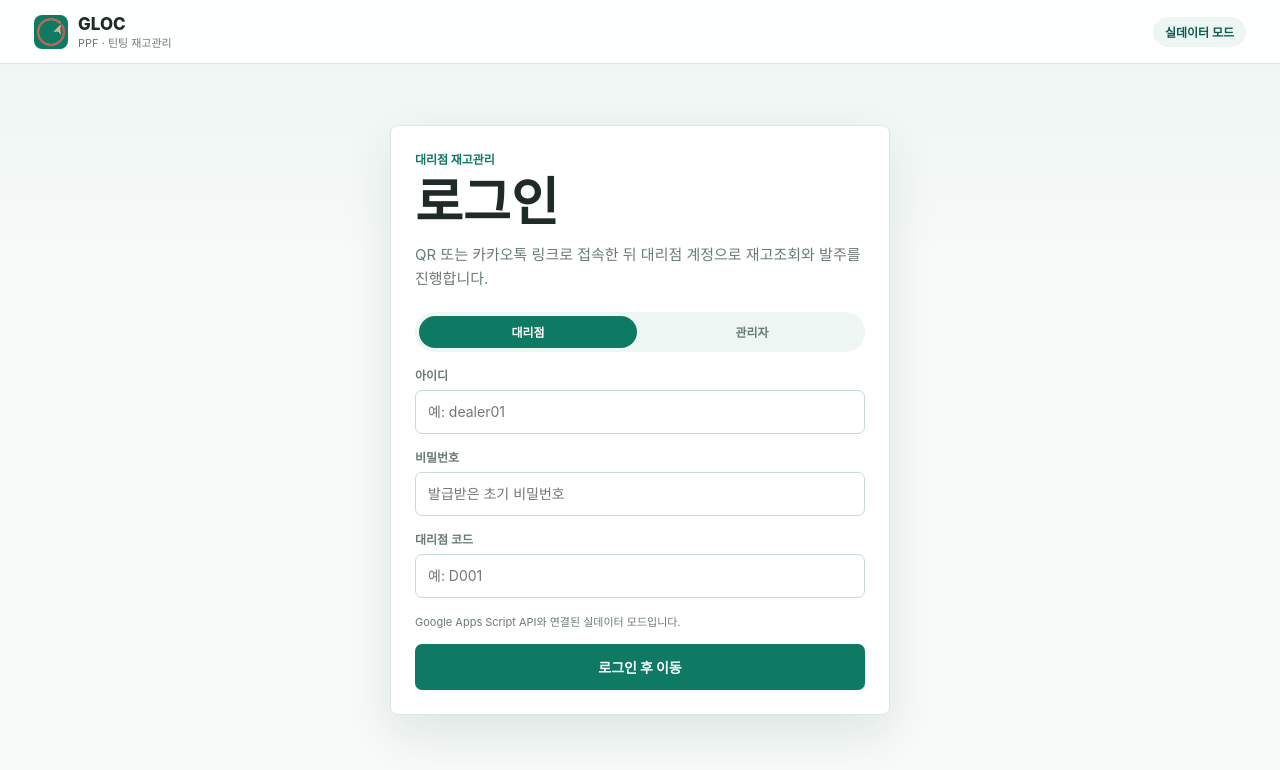
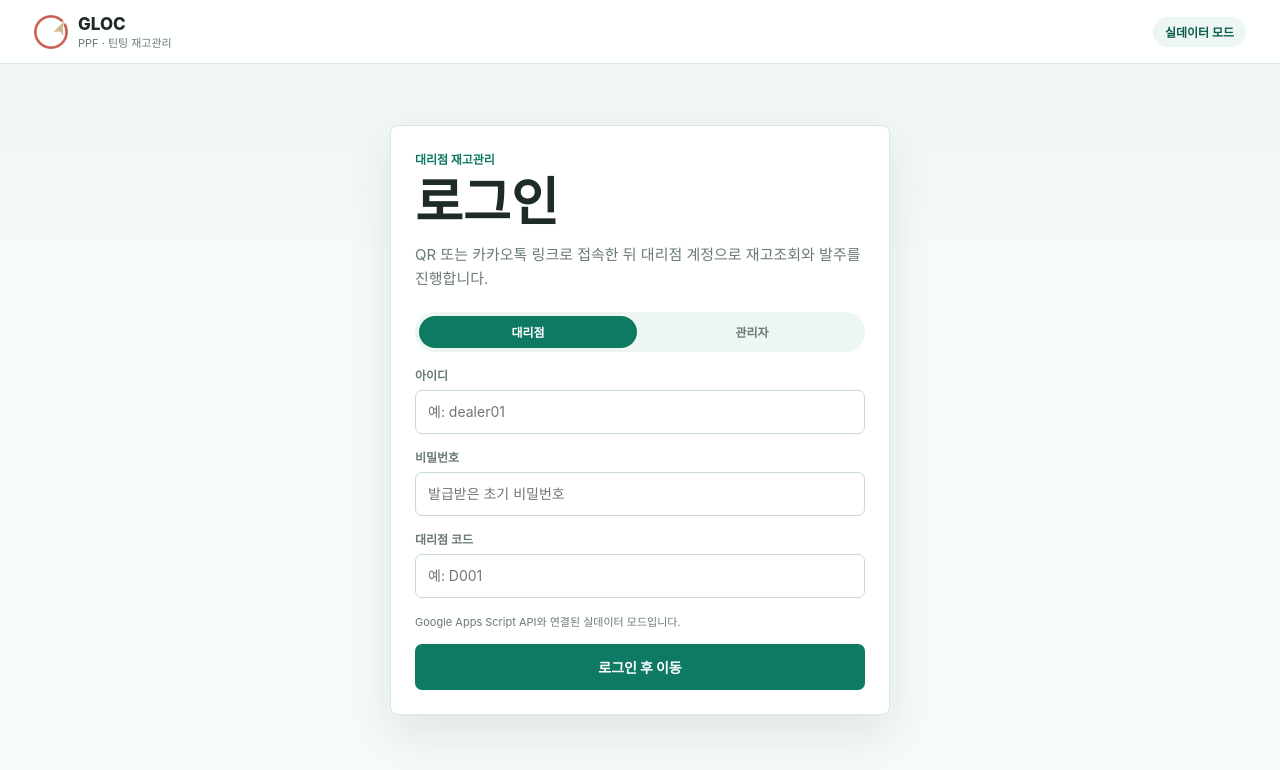
Before and after one commit to myk8081-create/gloc-webapp, a website: page index.html in a window 1280 px wide. Drawn offline with Linux system fonts and the light colour scheme.

Commit message:
Remove logo background box

```diff
--- a/styles.css
+++ b/styles.css
@@ -94,14 +94,11 @@ button:disabled {
   width: 34px;
   height: 34px;
   flex: 0 0 auto;
-  border-radius: 8px;
-  background: var(--primary);
-  overflow: hidden;
 }
 
 .brand-mark img {
-  width: 28px;
-  height: 28px;
+  width: 34px;
+  height: 34px;
   display: block;
   object-fit: contain;
 }
```
